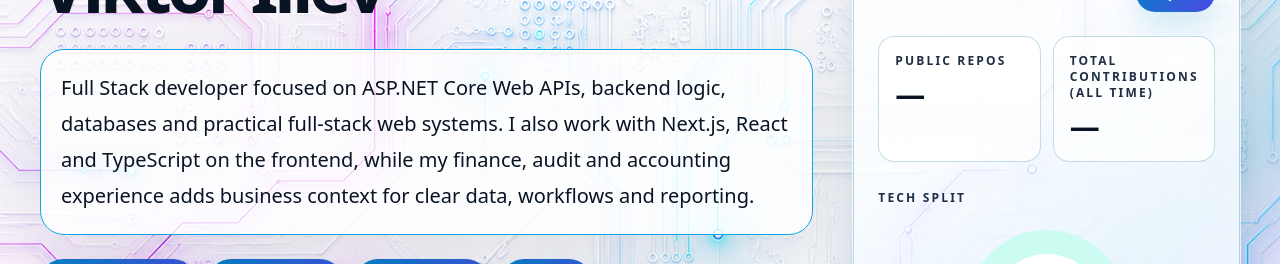
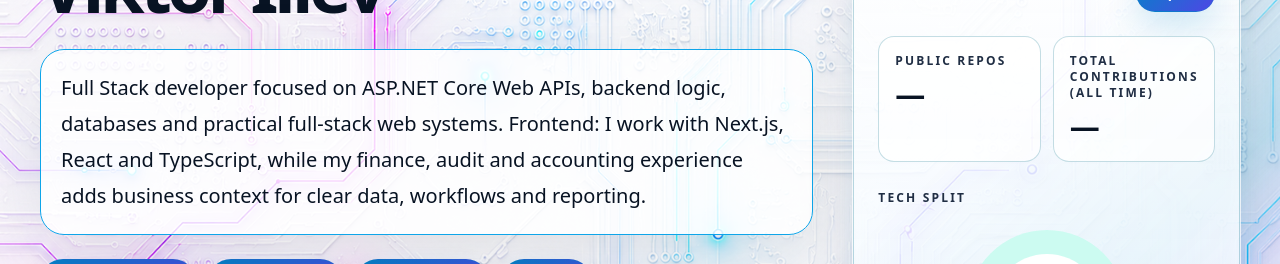
Before and after one commit to viktor132607/MyPortfolioPage, a Next.js app: page /portfolio/en in a window 1280 px wide. Shown: the part 196-460 px from the top of the page. Built offline with nearby package versions, Linux system fonts and the light colour scheme; no server answers.

Commit message:
Clarify frontend sentence in profile summary

```diff
--- a/src/data/en/profile.ts
+++ b/src/data/en/profile.ts
@@ -3,7 +3,7 @@ export const profile = {
       role: "",
       headline: "Viktor Iliev",
       summary:
-        "Full Stack developer focused on ASP.NET Core Web APIs, backend logic, databases and practical full-stack web systems. I also work with Next.js, React and TypeScript on the frontend, while my finance, audit and accounting experience adds business context for clear data, workflows and reporting.",
+        "Full Stack developer focused on ASP.NET Core Web APIs, backend logic, databases and practical full-stack web systems. Frontend: I work with Next.js, React and TypeScript, while my finance, audit and accounting experience adds business context for clear data, workflows and reporting.",
       email: "iliev132607@gmail.com",
       phone: "+359 899564288",
       location: "Varna / Bulgaria",
```
